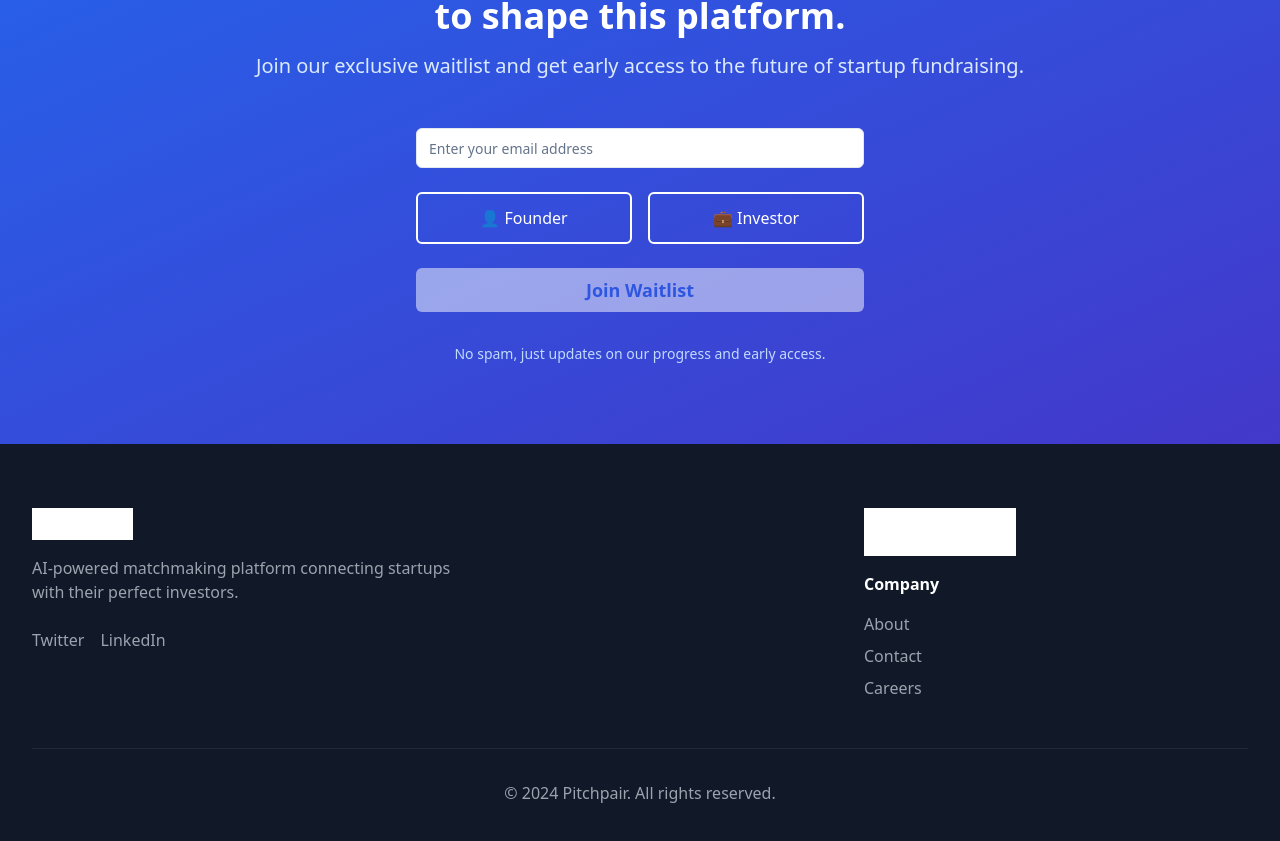
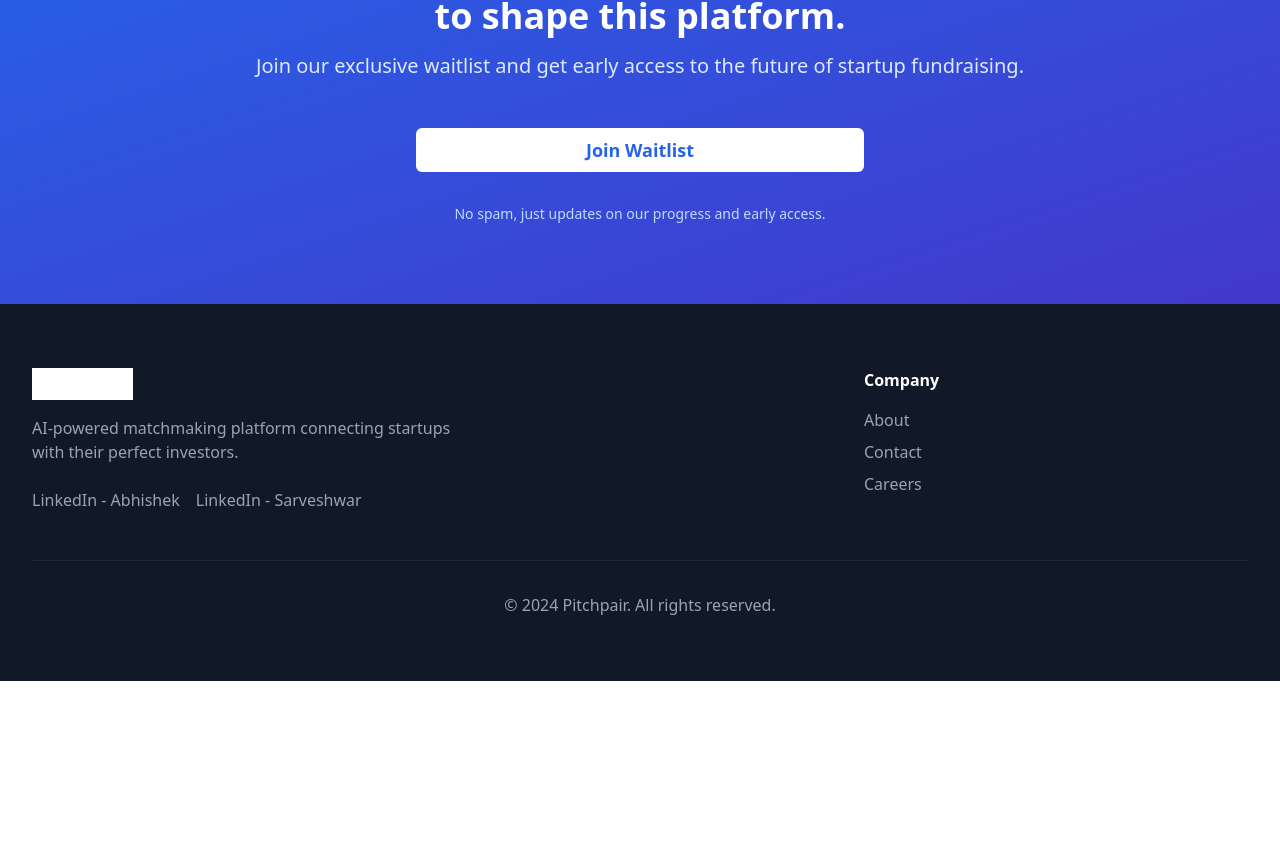
Before and after one commit to Yash-Dangi/your-website-pal-now-53, a React (Vite) app: page / in a window 1280 px wide. Shown: the part 4004-4845 px from the top of the page. After the commit the page ends 4685 px from the top, so only its background shows below. Built offline with nearby package versions, Linux system fonts and the light colour scheme.

Commit message:
Integrate Google Form and remove logos
Integrate the provided Google Form link into the "Join as Founder", "Join as Investor", and "Join Waitlist" buttons. Also, remove the logos from the footer.

```diff
--- a/src/components/Footer.tsx
+++ b/src/components/Footer.tsx
@@ -10,17 +10,16 @@ const Footer = () => {
               AI-powered matchmaking platform connecting startups with their perfect investors.
             </p>
             <div className="flex space-x-4">
-              <a href="#" className="text-gray-400 hover:text-white transition-colors">
-                Twitter
+              <a href="https://www.linkedin.com/in/abhishek-tiwari-420bb7205/" className="text-gray-400 hover:text-white transition-colors">
+                LinkedIn - Abhishek
               </a>
-              <a href="#" className="text-gray-400 hover:text-white transition-colors">
-                LinkedIn
+              <a href="https://www.linkedin.com/in/sarveshwar-pandey-9010871b8/" className="text-gray-400 hover:text-white transition-colors">
+                LinkedIn - Sarveshwar
               </a>
             </div>
           </div>
 
           <div>
-            <img src="/lovable-uploads/7f6532e4-be5b-48fb-b4d6-3ee8bddbe2df.png" alt="Pitchpair" className="h-12 w-auto mb-4 brightness-0 invert" />
             <h4 className="font-semibold mb-4">Company</h4>
             <ul className="space-y-2">
               <li><a href="#" className="text-gray-400 hover:text-white transition-colors">About</a></li>
--- a/src/components/Hero.tsx
+++ b/src/components/Hero.tsx
@@ -3,6 +3,10 @@ import { Button } from "@/components/ui/button";
 import { Card, CardContent } from "@/components/ui/card";
 
 const Hero = () => {
+  const handleFormRedirect = () => {
+    window.open("https://forms.gle/Toh1qPNhVgRhDCheA", "_blank");
+  };
+
   return (
     <section className="bg-gradient-to-br from-blue-50 to-indigo-100 py-20">
       <div className="max-w-7xl mx-auto px-4 sm:px-6 lg:px-8">
@@ -19,10 +23,10 @@ const Hero = () => {
           </p>
 
           <div className="flex flex-col sm:flex-row gap-4 justify-center items-center mb-12">
-            <Button size="lg" className="bg-blue-600 hover:bg-blue-700 text-white px-8 py-3">
+            <Button size="lg" className="bg-blue-600 hover:bg-blue-700 text-white px-8 py-3" onClick={handleFormRedirect}>
               Join as Founder
             </Button>
-            <Button size="lg" variant="outline" className="border-blue-600 text-blue-600 hover:bg-blue-50 px-8 py-3">
+            <Button size="lg" variant="outline" className="border-blue-600 text-blue-600 hover:bg-blue-50 px-8 py-3" onClick={handleFormRedirect}>
               Join as Investor
             </Button>
           </div>
--- a/src/components/JoinWaitlist.tsx
+++ b/src/components/JoinWaitlist.tsx
@@ -1,17 +1,9 @@
 
 import { Button } from "@/components/ui/button";
-import { Input } from "@/components/ui/input";
-import { Label } from "@/components/ui/label";
-import { useState } from "react";
 
 const JoinWaitlist = () => {
-  const [email, setEmail] = useState("");
-  const [role, setRole] = useState("");
-
-  const handleSubmit = (e: React.FormEvent) => {
-    e.preventDefault();
-    // Handle form submission here
-    console.log("Email:", email, "Role:", role);
+  const handleFormRedirect = () => {
+    window.open("https://forms.gle/Toh1qPNhVgRhDCheA", "_blank");
   };
 
   return (
@@ -24,54 +16,13 @@ const JoinWaitlist = () => {
           Join our exclusive waitlist and get early access to the future of startup fundraising.
         </p>
 
-        <form onSubmit={handleSubmit} className="max-w-md mx-auto space-y-6">
-          <div>
-            <Label htmlFor="email" className="sr-only">Email address</Label>
-            <Input
-              id="email"
-              type="email"
-              placeholder="Enter your email address"
-              value={email}
-              onChange={(e) => setEmail(e.target.value)}
-              className="w-full text-gray-900"
-              required
-            />
-          </div>
-
-          <div className="flex gap-4">
-            <button
-              type="button"
-              onClick={() => setRole("founder")}
-              className={`flex-1 py-3 px-4 rounded-md border-2 transition-colors ${
-                role === "founder"
-                  ? "border-white bg-white text-blue-600"
-                  : "border-white text-white hover:bg-white hover:text-blue-600"
-              }`}
-            >
-              👤 Founder
-            </button>
-            <button
-              type="button"
-              onClick={() => setRole("investor")}
-              className={`flex-1 py-3 px-4 rounded-md border-2 transition-colors ${
-                role === "investor"
-                  ? "border-white bg-white text-blue-600"
-                  : "border-white text-white hover:bg-white hover:text-blue-600"
-              }`}
-            >
-              💼 Investor
-            </button>
-          </div>
-
-          <Button
-            type="submit"
-            size="lg"
-            className="w-full bg-white text-blue-600 hover:bg-gray-100 py-3 text-lg font-semibold"
-            disabled={!email || !role}
-          >
-            Join Waitlist
-          </Button>
-        </form>
+        <Button
+          size="lg"
+          className="w-full max-w-md bg-white text-blue-600 hover:bg-gray-100 py-3 text-lg font-semibold"
+          onClick={handleFormRedirect}
+        >
+          Join Waitlist
+        </Button>
 
         <p className="text-blue-200 text-sm mt-8">
           No spam, just updates on our progress and early access.
--- a/src/components/Navigation.tsx
+++ b/src/components/Navigation.tsx
@@ -1,7 +1,10 @@
-
 import { Button } from "@/components/ui/button";
 
 const Navigation = () => {
+  const handleFormRedirect = () => {
+    window.open("https://forms.gle/Toh1qPNhVgRhDCheA", "_blank");
+  };
+
   return (
     <nav className="sticky top-0 z-50 bg-white border-b border-gray-100 shadow-sm">
       <div className="max-w-7xl mx-auto px-4 sm:px-6 lg:px-8">
@@ -24,7 +27,7 @@ const Navigation = () => {
               <a href="#team" className="text-gray-600 hover:text-gray-900 px-3 py-2 text-sm font-medium transition-colors">
                 Team
               </a>
-              <Button className="bg-blue-600 hover:bg-blue-700 text-white">
+              <Button className="bg-blue-600 hover:bg-blue-700 text-white" onClick={handleFormRedirect}>
                 Join as Founder
               </Button>
             </div>
```
